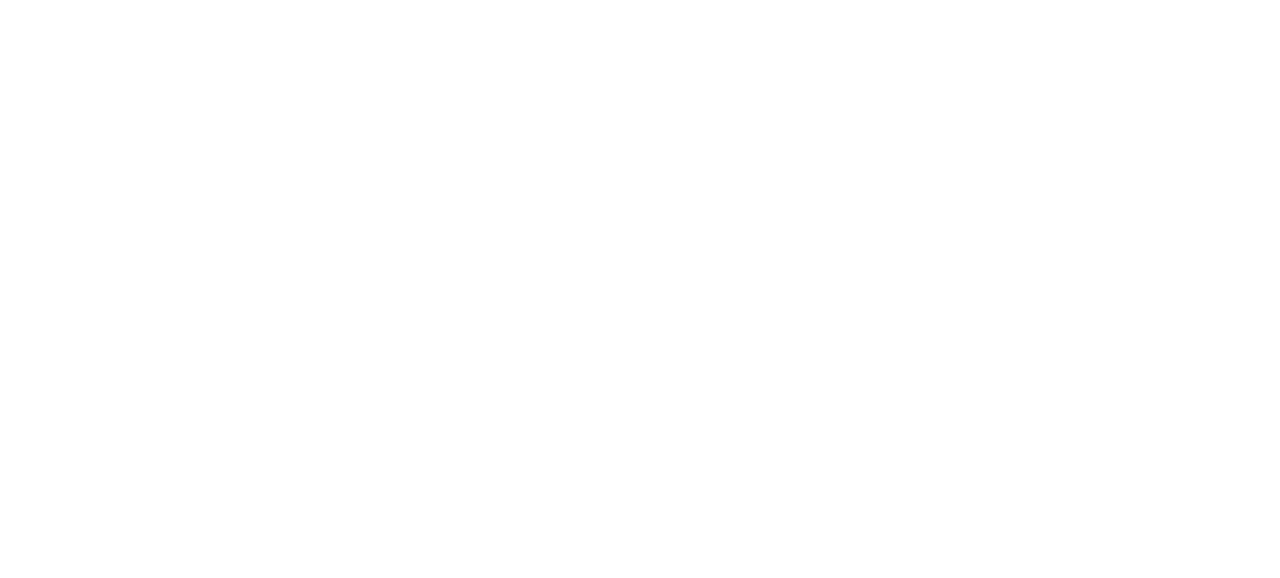
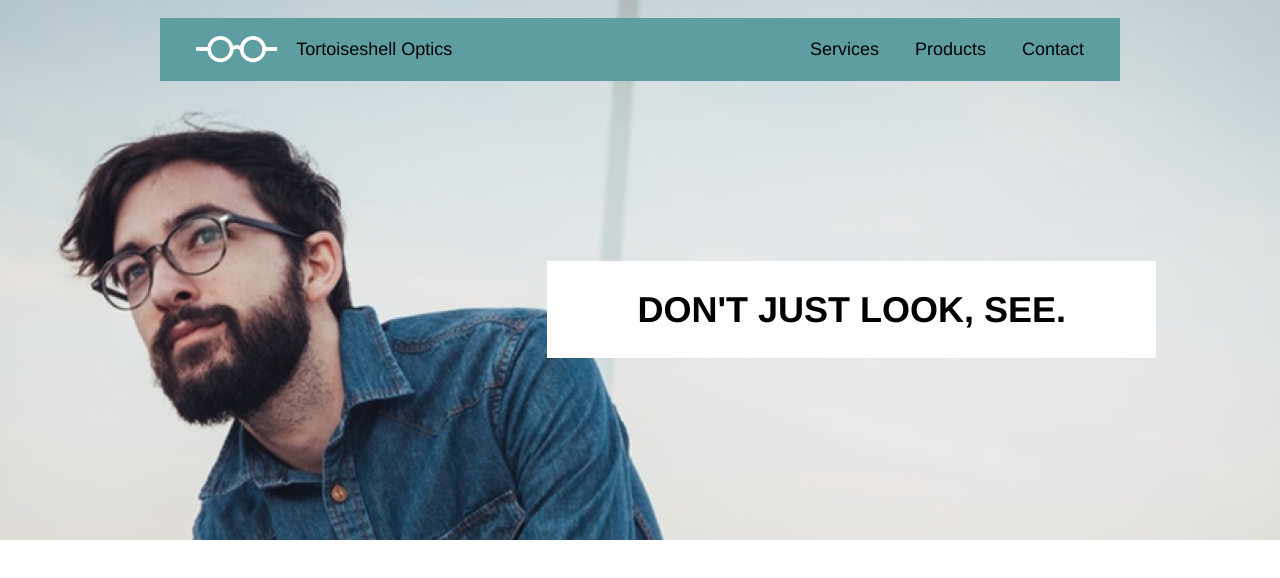
Before and after one commit to aizanAhmed/Tortoiseshell-Optics, a plain HTML site: page index.html in a window 1280 px wide. Drawn offline with Linux system fonts and the light colour scheme.

Commit message:
Header Section Added

```diff
--- a/index.html
+++ b/index.html
@@ -10,5 +10,28 @@
 </head>
 <body>
 
+ <!-- Header Section-->
+    <header>
+        <nav class="container">
+            <div class="logo">
+                <img src="./resources/images/logo-white.png">
+                <span>Tortoiseshell Optics</span>
+            </div>
+            <ul class="menu">
+                <li>Services</li>
+                <li>Products</li>
+                <li>Contact</li>
+            </ul>
+            <ul class="other-menu">
+                <li>Menu</li>
+            </ul>
+        </nav>
+        <div class="flex container">
+            <div class="mini-banner">
+                <h1>DON'T JUST LOOK, SEE.</h1>
+            </div>
+        </div>
+    </header>
+
 </body>
 </html>
--- a/resources/css/style.css
+++ b/resources/css/style.css
@@ -26,3 +26,66 @@ body {
 .flex {
     display: flex;
 }
+
+/* Header Section */
+
+header {
+    background-image: url(../images/glasses-bg.png);
+    background-repeat: no-repeat;
+    background-position: center;
+    background-size: cover;
+    height: 30rem;
+    padding-top: 1rem;
+}
+
+nav {
+    background-color: cadetblue;
+    display: flex;
+    align-items: center;
+    justify-content: space-between;
+    padding: 1rem 2rem;
+}
+
+.logo {
+    display: flex;
+    align-items: center;
+}
+
+.logo img {
+    height: 1.5rem;
+    padding-right: 1rem;
+}
+
+.menu {
+    display: flex;
+    align-items: center;
+}
+
+.menu li {
+    padding: 0 1rem;
+}
+
+.menu :last-child {
+    padding-right: 0;
+}
+
+.other-menu {
+    display: none;
+}
+
+.mini-banner {
+    background-color: white;
+    padding: 1.5rem 5rem;
+    margin-top: 10rem;
+    margin-right: -2rem;
+}
+
+.flex {
+    justify-content: flex-end;
+}
+
+.mini-banner h1 {
+    font-size: 2rem;
+    font-weight: bold;
+    line-height: 1.2;
+}
```
